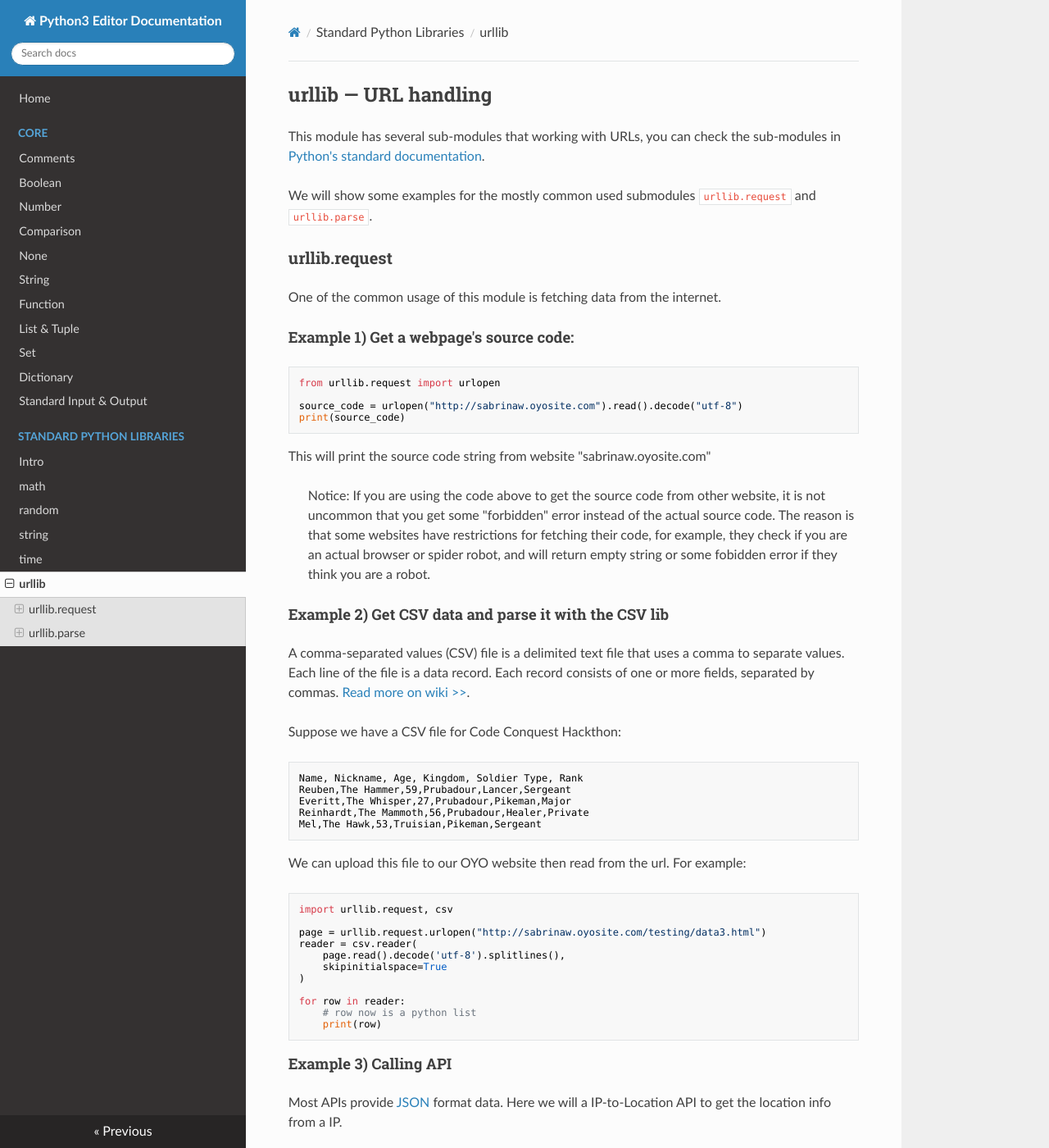
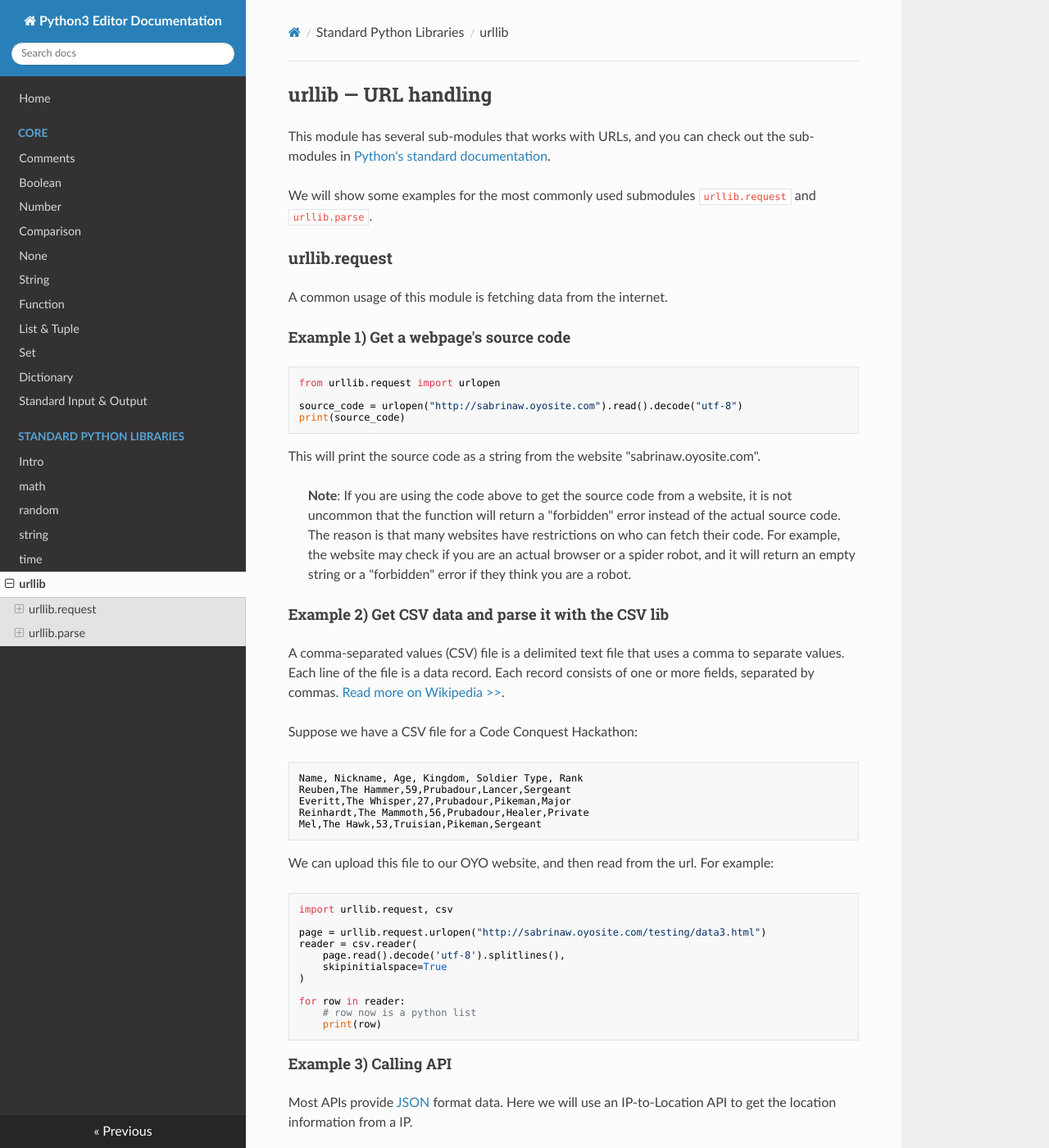
Before and after one commit to oyoclass/python3editor-doc, an MkDocs documentation site: the page built from doc/modules/urllib.md, in a window 1280 px wide and 1400 px high. Shown: the whole window at 82% size. Built offline with MkDocs 1.6.1, drawn with Linux system fonts in a browser that asks for light colours; nearby versions of some CDN libraries; some of the changed text lies outside the part shown.

Commit message:
Fixed grammar for urllib page

````diff
--- a/doc/modules/urllib.md
+++ b/doc/modules/urllib.md
@@ -1,14 +1,14 @@
 ## urllib — URL handling
 
-This module has several sub-modules that working with URLs, you can check the sub-modules in [Python's standard documentation](https://docs.python.org/3.6/library/urllib.html).
+This module has several sub-modules that works with URLs, and you can check out the sub-modules in [Python's standard documentation](https://docs.python.org/3.6/library/urllib.html).
 
-We will show some examples for the mostly common used submodules `urllib.request` and `urllib.parse`.
+We will show some examples for the most commonly used submodules `urllib.request` and `urllib.parse`.
 
 ### urllib.request
 
-One of the common usage of this module is fetching data from the internet.
+A common usage of this module is fetching data from the internet.
 
-#### Example 1) Get a webpage's source code:
+#### Example 1) Get a webpage's source code
 
 ```python
 from urllib.request import urlopen
@@ -17,16 +17,16 @@ source_code = urlopen("http://sabrinaw.oyosite.com").read().decode("utf-8")
 print(source_code)
 ```
 
-This will print the source code string from website "sabrinaw.oyosite.com"
+This will print the source code as a string from the website "sabrinaw.oyosite.com".
 
-> Notice: If you are using the code above to get the source code from other website, it is not uncommon that you get some "forbidden" error instead of the actual source code. The reason is that some websites have restrictions for fetching their code, for example, they check if you are an actual browser or spider robot, and will return empty string or some fobidden error if they think you are a robot.
+> **Note**: If you are using the code above to get the source code from a website, it is not uncommon that the function will return a "forbidden" error instead of the actual source code. The reason is that many websites have restrictions on who can fetch their code. For example, the website may check if you are an actual browser or a spider robot, and it will return an empty string or a "forbidden" error if they think you are a robot.
 
 #### Example 2) Get CSV data and parse it with the CSV lib
 
-A comma-separated values (CSV) file is a delimited text file that uses a comma to separate values. Each line of the file is a data record. Each record consists of one or more fields, separated by commas. [Read more on wiki >>](https://en.wikipedia.org/wiki/Comma-separated_values).
+A comma-separated values (CSV) file is a delimited text file that uses a comma to separate values. Each line of the file is a data record. Each record consists of one or more fields, separated by commas. [Read more on Wikipedia >>](https://en.wikipedia.org/wiki/Comma-separated_values).
 
 
-Suppose we have a CSV file for Code Conquest Hackthon:
+Suppose we have a CSV file for a Code Conquest Hackathon:
 
 ```csv
 Name, Nickname, Age, Kingdom, Soldier Type, Rank
@@ -36,9 +36,9 @@ Reinhardt,The Mammoth,56,Prubadour,Healer,Private
 Mel,The Hawk,53,Truisian,Pikeman,Sergeant
 ```
 
-We can upload this file to our OYO website then read from the url. For example:
+We can upload this file to our OYO website, and then read from the url. For example:
 
-```
+```python
 import urllib.request, csv
 
 page = urllib.request.urlopen("http://sabrinaw.oyosite.com/testing/data3.html")
@@ -54,7 +54,7 @@ for row in reader:
 
 #### Example 3) Calling API
 
-Most APIs provide [JSON](https://en.wikipedia.org/wiki/JSON) format data. Here we will a IP-to-Location API to get the location info from a IP.
+Most APIs provide [JSON](https://en.wikipedia.org/wiki/JSON) format data. Here we will use an IP-to-Location API to get the location information from a IP.
 
 ```python
 from urllib.request import urlopen
@@ -67,16 +67,16 @@ print("Approx. Location:", location["city"], location["region"])
 ```
 
 Run it (suppose we want to query the IP 67.84.146.84):
-```
+```markdown
 Input the IP you want to query: 67.84.146.84
 Approx. Location: Ronkonkoma NY
 ```
 
 #### Use OYOclass Proxy
 
-Some schools may have firewalls that block domains in their allowlist. For example, if your school blocked access to the "ip-api.com" domain, you won't get the returned data like above. In such case, you can use our proxy: just simply prepend `https://proxy.oyoclass.com/` to any URL that you want to fetch data from.
+Some schools may have firewalls that block domains. For example, if your school blocks access to the "ip-api.com" domain, you won't get data returned like the above. In such case, you can use our proxy by simply prepending `https://proxy.oyoclass.com/` to any URL that you want to fetch data from.
 
-```
+```python
 from urllib.request import urlopen
 import json
 
@@ -86,9 +86,11 @@ location = json.loads(urlopen(url).read())
 print("Approx. Location:", location["city"], location["region"])
 ```
 
-Another example, here is an API you can call to get the bitcoin price in USD: https://api.coingecko.com/api/v3/simple/price?ids=bitcoin&vs_currencies=usd, suppose your school blocked the "coingecho.com" domain, you can just prepend `https://proxy.oyoclass.com/` to it:
+Here is another example. This is an API you can use to get the bitcoin price in USD: `https://api.coingecko.com/api/v3/simple/price?ids=bitcoin&vs_currencies=usd`.
 
-```
+Suppose your school blocks the "coingecho.com" domain, you can just prepend `https://proxy.oyoclass.com/` to it:
+
+```python
 from urllib.request import urlopen
 import json
 url = "https://proxy.oyoclass.com/https://api.coingecko.com/api/v3/simple/price?ids=bitcoin&vs_currencies=usd"
````
